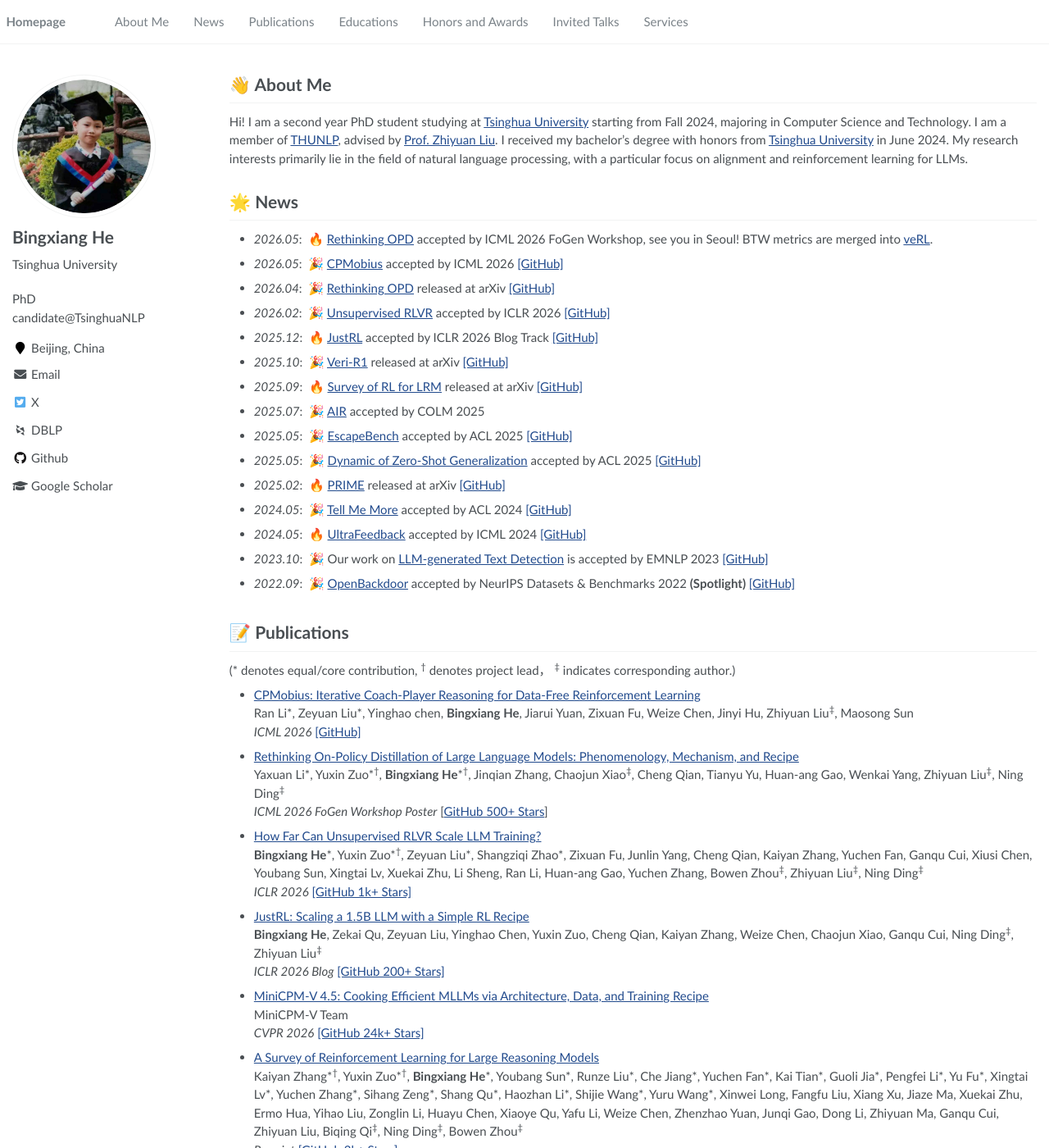
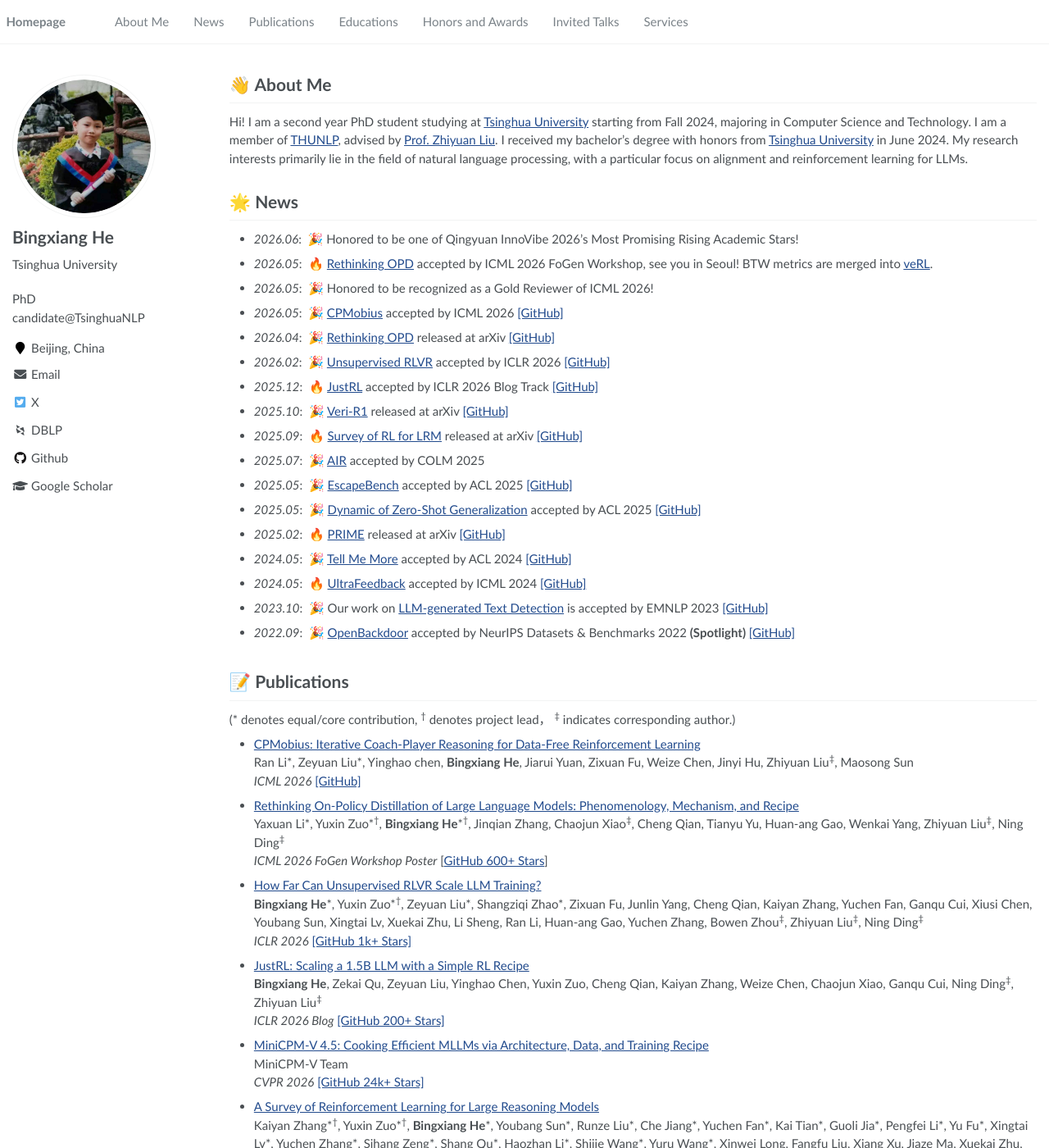
Before and after one commit to HBX-hbx/hbx-hbx.github.io, a Jekyll site: the page built from _pages/about.md, in a window 1280 px wide and 1400 px high. Shown: the whole window at 82% size. Built offline with Jekyll 4.4.1, drawn with Linux system fonts in a browser that asks for light colours; some web fonts are replaced; some of the changed text lies outside the part shown.

Commit message:
update cn

```diff
--- a/_pages/about.md
+++ b/_pages/about.md
@@ -27,7 +27,9 @@ Hi! I am a second year PhD student studying at [Tsinghua University](https://www
 <span class='anchor' id='news'></span>
 
 # 🌟 News
+- *2026.06*: &nbsp;🎉 Honored to be one of Qingyuan InnoVibe 2026's Most Promising Rising Academic Stars!
 - *2026.05*: &nbsp;🔥 [Rethinking OPD](https://arxiv.org/pdf/2604.13016) accepted by ICML 2026 FoGen Workshop, see you in Seoul! BTW metrics are merged into [veRL](https://github.com/verl-project/verl/pull/6469).
+- *2026.05*: &nbsp;🎉 Honored to be recognized as a Gold Reviewer of ICML 2026!
 - *2026.05*: &nbsp;🎉 [CPMobius](https://arxiv.org/pdf/2602.02979) accepted by ICML 2026 [[GitHub]](https://github.com/thunlp/CPMobius)
 - *2026.04*: &nbsp;🎉 [Rethinking OPD](https://arxiv.org/pdf/2604.13016) released at arXiv [[GitHub]](https://github.com/thunlp/OPD)
 - *2026.02*: &nbsp;🎉 [Unsupervised RLVR](https://arxiv.org/pdf/2603.08660) accepted by ICLR 2026 [[GitHub]](https://github.com/PRIME-RL/TTRL/tree/urlvr-dev)
@@ -66,7 +68,7 @@ Hi! I am a second year PhD student studying at [Tsinghua University](https://www
   *ICML 2026* [[GitHub]](https://github.com/thunlp/CPMobius)
 - [Rethinking On-Policy Distillation of Large Language Models: Phenomenology, Mechanism, and Recipe](https://arxiv.org/pdf/2604.13016)<br>
   Yaxuan Li\*, Yuxin Zuo\*<sup>†</sup>, **Bingxiang He**\*<sup>†</sup>, Jinqian Zhang, Chaojun Xiao<sup>‡</sup>, Cheng Qian, Tianyu Yu, Huan-ang Gao, Wenkai Yang, Zhiyuan Liu<sup>‡</sup>, Ning Ding<sup>‡</sup><br>
-  *ICML 2026 FoGen Workshop Poster* [[GitHub 500+ Stars](https://github.com/thunlp/OPD)]
+  *ICML 2026 FoGen Workshop Poster* [[GitHub 600+ Stars](https://github.com/thunlp/OPD)]
 - [How Far Can Unsupervised RLVR Scale LLM Training?](https://arxiv.org/pdf/2603.08660)<br>
   **Bingxiang He**\*, Yuxin Zuo\*<sup>†</sup>, Zeyuan Liu\*, Shangziqi Zhao\*, Zixuan Fu, Junlin Yang, Cheng Qian, Kaiyan Zhang, Yuchen Fan, Ganqu Cui, Xiusi Chen, Youbang Sun, Xingtai Lv, Xuekai Zhu, Li Sheng, Ran Li, Huan-ang Gao, Yuchen Zhang, Bowen Zhou<sup>‡</sup>, Zhiyuan Liu<sup>‡</sup>, Ning Ding<sup>‡</sup><br>
   *ICLR 2026* [[GitHub 1k+ Stars]](https://github.com/PRIME-RL/TTRL/tree/urlvr-dev)
@@ -117,6 +119,7 @@ Hi! I am a second year PhD student studying at [Tsinghua University](https://www
 <span class='anchor' id='honors-and-awards'></span>
 
 # 🎖 Honors and Awards
+* Qingyuan InnoVibe 2026 (Most Promising Rising Academic Stars), BAAI. *2026.06*
 * ICML 2026 Gold Reviewer. *2026.05*
 * Comprehensive Merit Scholarship of Tsinghua for the 2024-2025 school year, Dept. of CST. *2025.12*
 * Outstanding Graduate Award, Beijing Municipal Education Commission. *2024.06*
```
